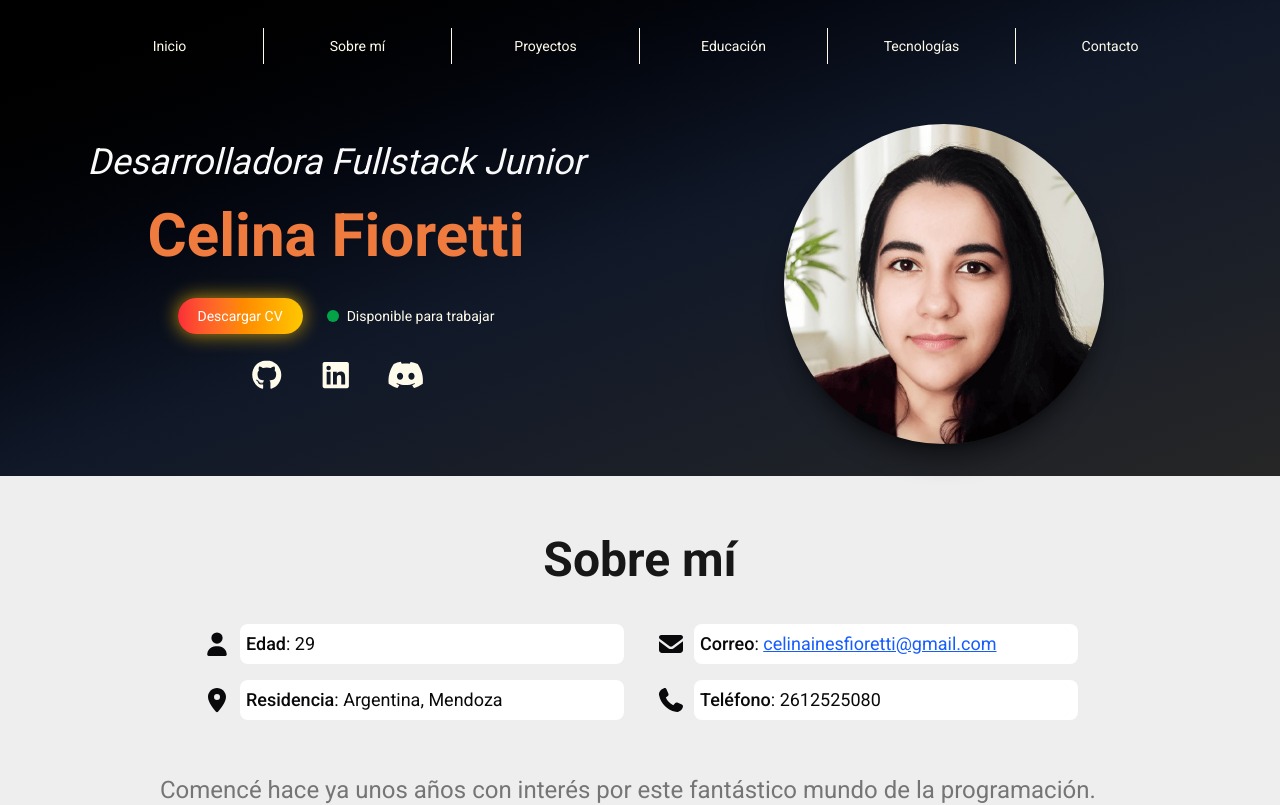
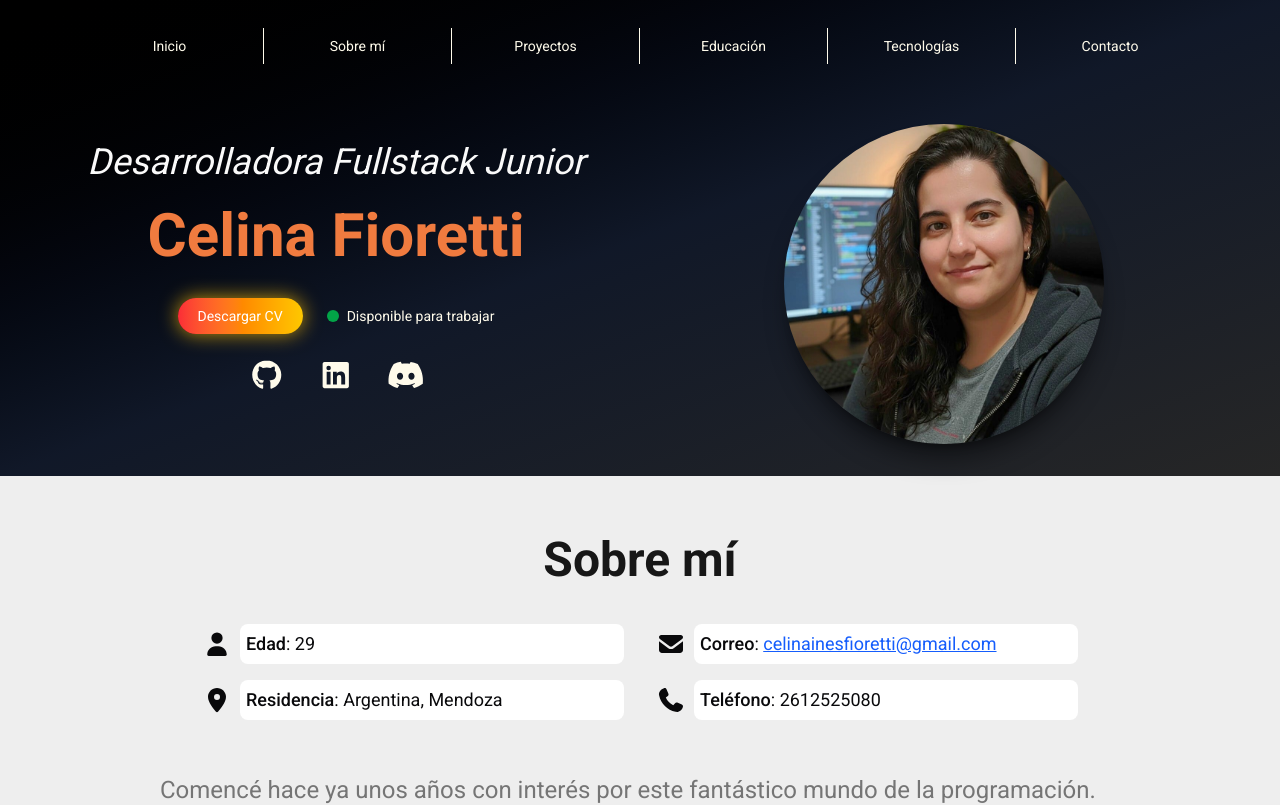
Before and after one commit to CeliFioretti/mi-portfolio-cf, a Next.js app: page / in a window 1280 px wide. Shown: the top 805 px of the page. Built offline with nearby package versions, Linux system fonts and the light colour scheme.

Commit message:
actualización de avatar

```diff
--- a/src/components/Main.jsx
+++ b/src/components/Main.jsx
@@ -44,7 +44,7 @@ function Main() {
             {/** Imagen Avatar */}
             <div className='w-full flex justify-center items-center'>
                 <img
-                    src="/img/imagen-avatar.jpg" alt="Imagen propia" className="w-80 h-80 rounded-full shadow-xl shadow-black/40"
+                    src="/img/avatar.jpg" alt="Imagen propia" className="w-80 h-80 rounded-full shadow-xl shadow-black/40"
                 />
             </div>
         </main>
```
Also changed, not shown: public/img/avatar.jpg (added), public/img/imagen-avatar.jpg (deleted).
